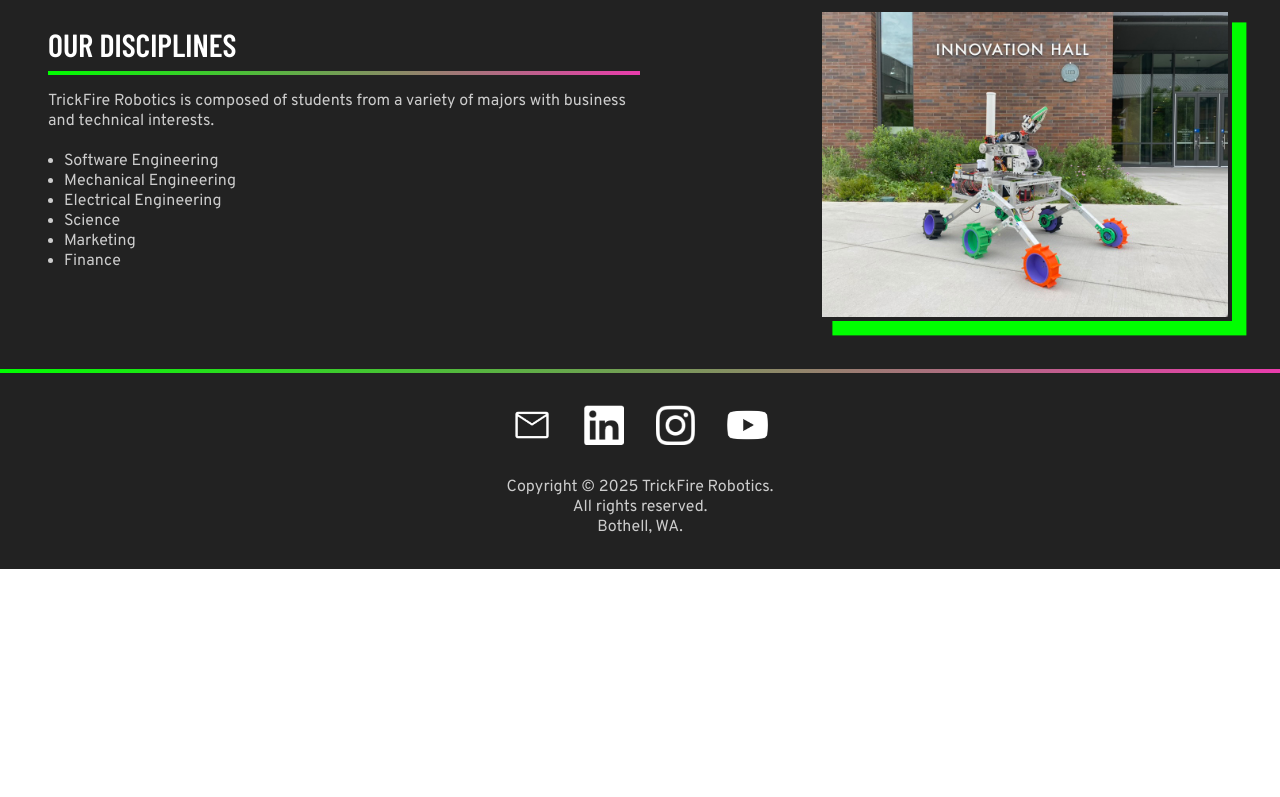
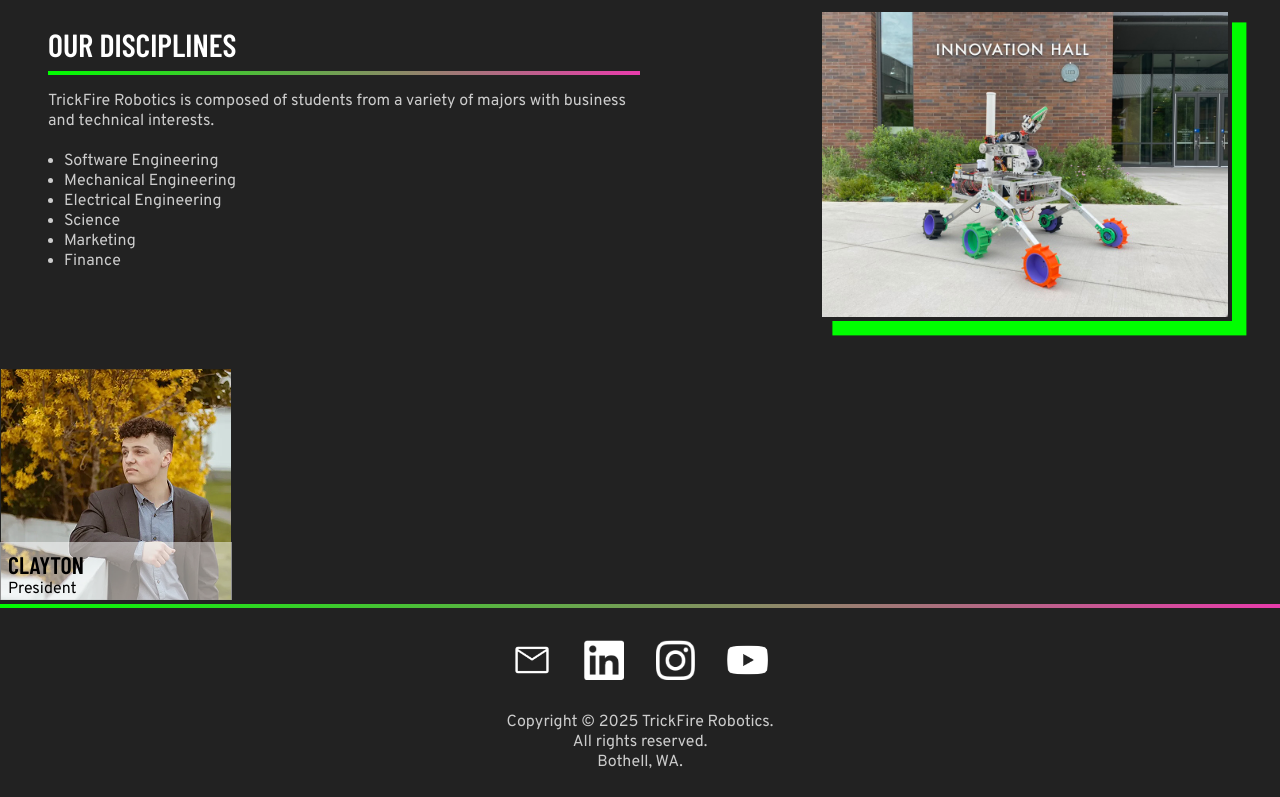
Before and after one commit to TrickfireRobotics/TrickFire-Website, a React (Create React App) app: page /about-us in a window 1280 px wide. Shown: the part 486-1283 px from the top of the page. Before the commit the page ends 1055 px from the top, so only its background shows below. Built offline with nearby package versions, Linux system fonts and the light colour scheme.

Commit message:
Officer box completed

```diff
--- a/src/components/Officer/Officer.js
+++ b/src/components/Officer/Officer.js
@@ -6,14 +6,17 @@
  * This component renders each individual box containing officer information, including name and picture.
  *
  * @param {string} props.name - The name that will be displayed over the officer's photo.
+ * @param {string} props.position - The position that officer holds within the club.
  * @param {string} props.photo - the photo that will be displayed in the main box.
  * @returns {JSX.Element}
  */
 export const Officer = (props) => {
     return (
-        <div className='officer-box' style={{ backgroundImage: `url(${props.photo})` }}>
+        <div className='officer-box'>
+            <img className='image' src={props.image} alt={props.name} />
             <div className='overlay'>
                 <p className='officer-name'>{props.name}</p>
+                <p className='officer-position'>{props.position}</p>
             </div>
         </div>
     );
--- a/src/components/Officer/Officer.scss
+++ b/src/components/Officer/Officer.scss
@@ -1,15 +1,44 @@
 @import '../../variables.scss';
 
 .officer-box {
+    position: relative;
+    display: inline-block;
+
+    .image {
+        width: 100%;
+        height: auto;
+        display: block;
+    }
+
     .overlay {
-        background-color: $White;
-        opacity: 0.5;
+        position: absolute;
+        bottom: 0;
+        left: 0;
+        width: 100%;
+        height: 25%;
+        padding: 0.5rem;
+        background-color: rgba($White, 0.5);
+    }
+
+    p {
+        user-select: none;
     }
 
     .officer-name {
+        font-family: $font-heading;
+        font-size: 1.5rem;
+        color: $Black;
+        text-transform: uppercase;
+        font-weight: 600;
+        z-index: 5;
+    }
+
+    .officer-position {
         font-family: $font-body;
         font-size: 1rem;
         color: $Black;
+        text-transform: capitalize;
         font-weight: 400;
+        z-index: 5;
     }
 }
--- a/src/pages/AboutUs/AboutUs.js
+++ b/src/pages/AboutUs/AboutUs.js
@@ -1,8 +1,10 @@
 import './AboutUs.scss'
 import { TextImage } from './../../components/TextImage/TextImage'
 import { MaxWidthContainer } from './../../components/MaxWidthContainer/MaxWidthContainer'
+import { Officer } from './../../components/Officer/Officer'
 import Rover2025 from '../../assets/AboutUs/rover2025.jpeg'
 import RoverUnveiling2025 from '../../assets/AboutUs/roverUnveiling2025.jpeg'
+import ClaytonImage from '../../assets/AboutUs/Clayton.png'
 
 export const AboutUs = () => {
     return (
@@ -25,6 +27,11 @@
                     imageSource={Rover2025}
                     alternativeText="A rover with multicolored wheels on a sidewalk in front of plants and a brick wall. "
                 />
+                <Officer
+                    name='Clayton'
+                    position='President'
+                    image={ClaytonImage}
+                />
             </MaxWidthContainer>
         </main>
     )
```
Also changed, not shown: src/assets/AboutUs/Clayton.png (added).
